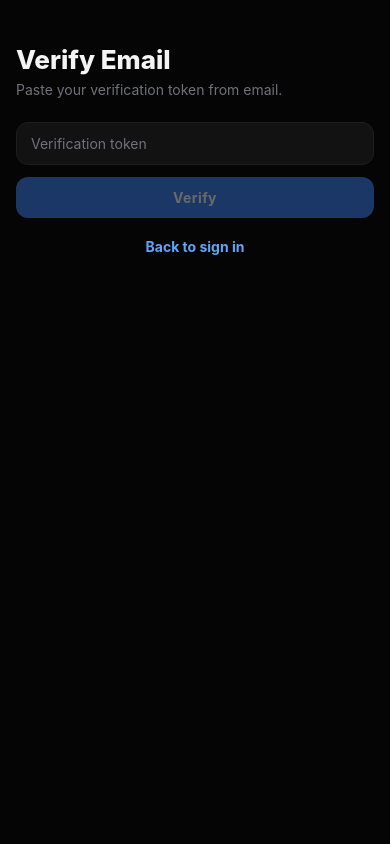
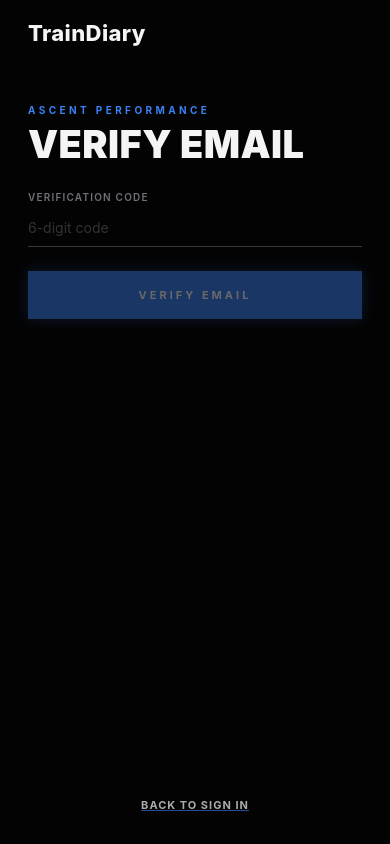
Before and after one commit to Hirosolo/ascent-mobile, a React Native app: screen /VerifyEmail in a window 390 px wide. Built offline with nearby package versions, Linux system fonts and the light colour scheme.

Commit message:
feat(auth-ui): align VerifyEmail screen with web design

```diff
--- a/src/screens/auth/VerifyEmailScreen.tsx
+++ b/src/screens/auth/VerifyEmailScreen.tsx
@@ -21,56 +21,134 @@
 export function VerifyEmailScreen({ navigation }: Props) {
   const [token, setToken] = useState('');
   const [loading, setLoading] = useState(false);
+  const [status, setStatus] = useState<{ type: 'success' | 'error'; message: string } | null>(null);
 
   async function onSubmit() {
     try {
       setLoading(true);
+      setStatus(null);
       await verifyEmail(token);
+      setStatus({ type: 'success', message: 'Email verified successfully. You can now sign in.' });
       Alert.alert('Success', 'Email verification completed.');
     } catch (error) {
       const message = error instanceof Error ? error.message : 'Verification failed';
-      Alert.alert('Failed', message);
+      setStatus({ type: 'error', message });
     } finally {
       setLoading(false);
     }
   }
 
   return (
-    <Screen>
+    <Screen contentStyle={styles.screen}>
+      <Text style={styles.brand}>TrainDiary</Text>
+
       <View style={styles.header}>
-        <Text style={styles.title}>Verify Email</Text>
-        <Text style={styles.subtitle}>Paste your verification token from email.</Text>
+        <Text style={styles.kicker}>ASCENT PERFORMANCE</Text>
+        <Text style={styles.title}>VERIFY EMAIL</Text>
       </View>
 
-      <AppTextInput onChangeText={setToken} placeholder="Verification token" value={token} />
+      {status ? (
+        <View style={[styles.statusBox, status.type === 'success' ? styles.successBox : styles.errorBox]}>
+          <Text style={status.type === 'success' ? styles.successText : styles.errorText}>{status.message}</Text>
+        </View>
+      ) : null}
 
-      <PrimaryButton disabled={loading || !token} label={loading ? 'Verifying...' : 'Verify'} onPress={onSubmit} />
+      <AppTextInput
+        label="Verification Code"
+        maxLength={6}
+        onChangeText={text => {
+          setToken(text);
+          if (status) setStatus(null);
+        }}
+        placeholder="6-digit code"
+        value={token}
+        variant="underline"
+      />
 
-      <Pressable onPress={() => navigation.navigate('SignIn')}>
-        <Text style={styles.link}>Back to sign in</Text>
-      </Pressable>
+      <PrimaryButton
+        disabled={loading || token.trim().length < 6}
+        label={loading ? 'VERIFYING...' : 'VERIFY EMAIL'}
+        onPress={onSubmit}
+        style={styles.cta}
+        variant="hero"
+      />
+
+      <View style={styles.footer}>
+        <Pressable onPress={() => navigation.navigate('SignIn')}>
+          <Text style={styles.link}>Back to Sign In</Text>
+        </Pressable>
+      </View>
     </Screen>
   );
 }
 
 const styles = StyleSheet.create({
+  screen: {
+    paddingHorizontal: 28,
+    paddingVertical: 20,
+    backgroundColor: '#030303',
+    gap: 14,
+  },
+  brand: {
+    color: colors.textPrimary,
+    fontSize: 22,
+    fontWeight: '800',
+    letterSpacing: 0.4,
+  },
   header: {
-    marginTop: 32,
-    marginBottom: 12,
-    gap: 6,
+    marginTop: 44,
+    marginBottom: 10,
+    gap: 5,
+  },
+  kicker: {
+    fontSize: 10,
+    color: colors.primary,
+    letterSpacing: 3.4,
+    fontWeight: '700',
   },
   title: {
     color: colors.textPrimary,
-    fontSize: 26,
-    fontWeight: '800',
+    fontSize: 38,
+    fontWeight: '900',
+    textTransform: 'uppercase',
+    letterSpacing: 0.4,
   },
-  subtitle: {
-    color: colors.textDim,
+  statusBox: {
+    borderWidth: 1,
+    paddingHorizontal: 12,
+    paddingVertical: 10,
+  },
+  successBox: {
+    borderColor: 'rgba(16,185,129,0.45)',
+    backgroundColor: 'rgba(16,185,129,0.12)',
+  },
+  errorBox: {
+    borderColor: 'rgba(239,68,68,0.45)',
+    backgroundColor: 'rgba(239,68,68,0.12)',
+  },
+  successText: {
+    color: '#86efac',
+    fontSize: 12,
+  },
+  errorText: {
+    color: '#fda4af',
+    fontSize: 12,
+  },
+  cta: {
+    marginTop: 10,
+  },
+  footer: {
+    marginTop: 'auto',
+    marginBottom: 12,
+    alignItems: 'center',
   },
   link: {
-    marginTop: 8,
-    textAlign: 'center',
-    color: colors.accent,
+    color: 'rgba(244,244,245,0.7)',
+    fontSize: 11,
+    letterSpacing: 1,
+    textTransform: 'uppercase',
+    textDecorationLine: 'underline',
+    textDecorationColor: 'rgba(59,130,246,0.6)',
     fontWeight: '700',
   },
 });
```
